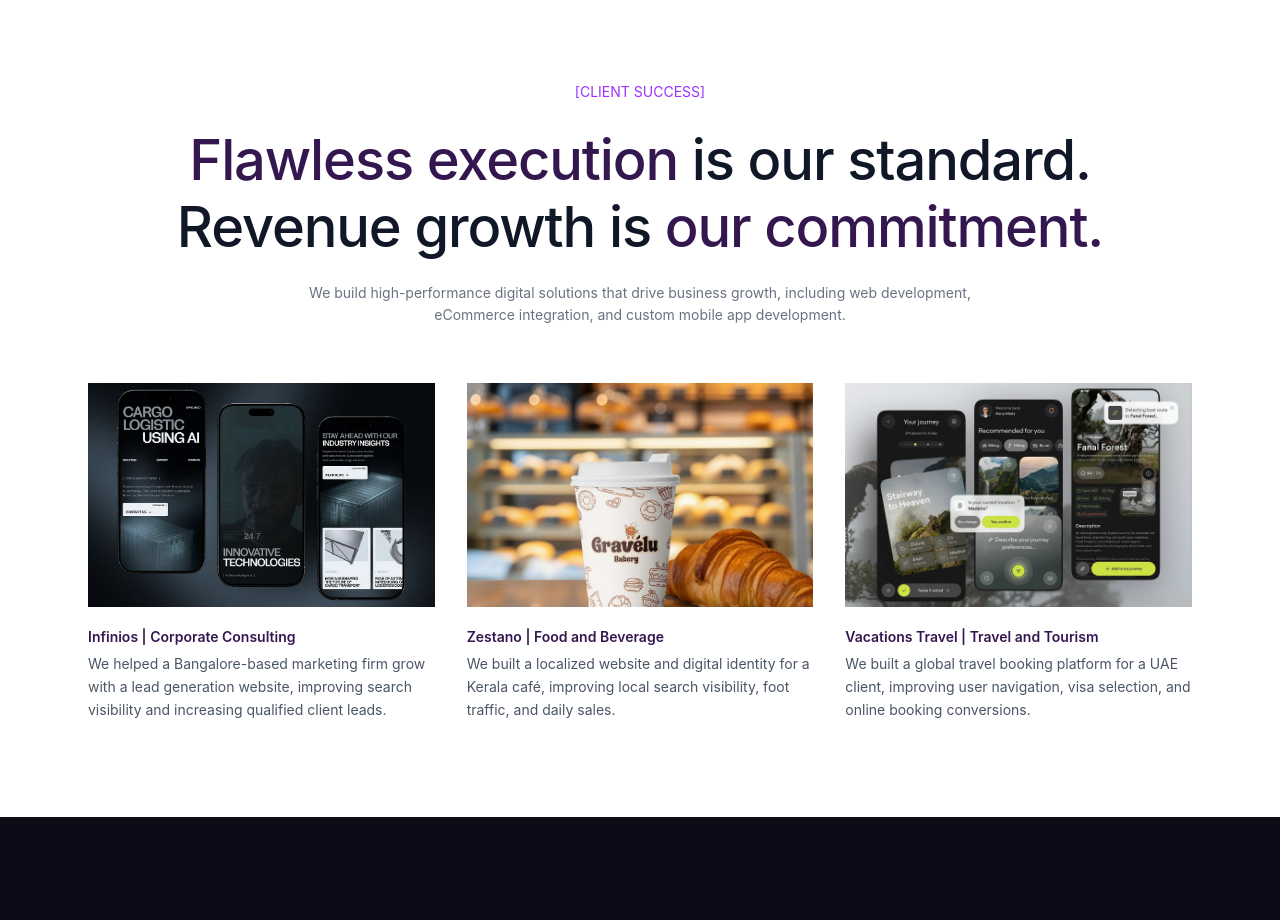
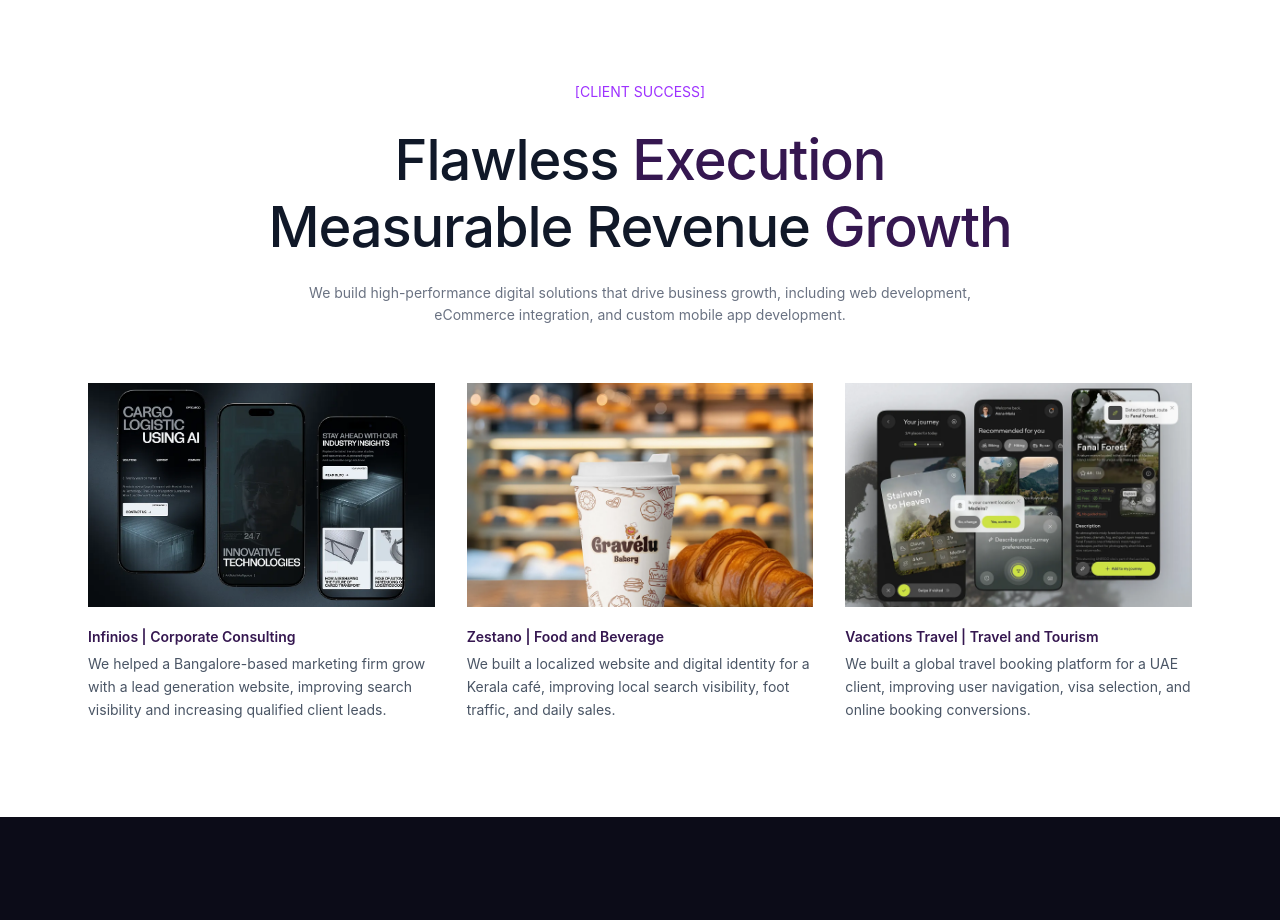
Before and after one commit to Akshay-m77/fobex, a React (Vite) app: page / in a window 1280 px wide. Shown: the part 4980-5900 px from the top of the page. Built offline with nearby package versions, Linux system fonts and the light colour scheme; a web font is replaced by a local one.

Commit message:
Flawless Execution

```diff
--- a/src/components/Results.tsx
+++ b/src/components/Results.tsx
@@ -32,8 +32,8 @@ export default function Results() {
                         label="[Client Success]"
                         heading={
                             <>
-                                <span className="text-[var(--color-accent-purple)]">Flawless execution</span> is our standard.<br />
-                                Revenue growth is <span className="text-[var(--color-accent-purple)]">our commitment.</span>
+                                Flawless <span className="text-[var(--color-accent-purple)]"> Execution</span><br />
+                                Measurable Revenue <span className="text-[var(--color-accent-purple)]">Growth</span>
                             </>
                         }
                         subtitle="We build high-performance digital solutions that drive business growth, including web development, eCommerce integration, and custom mobile app development."
```
